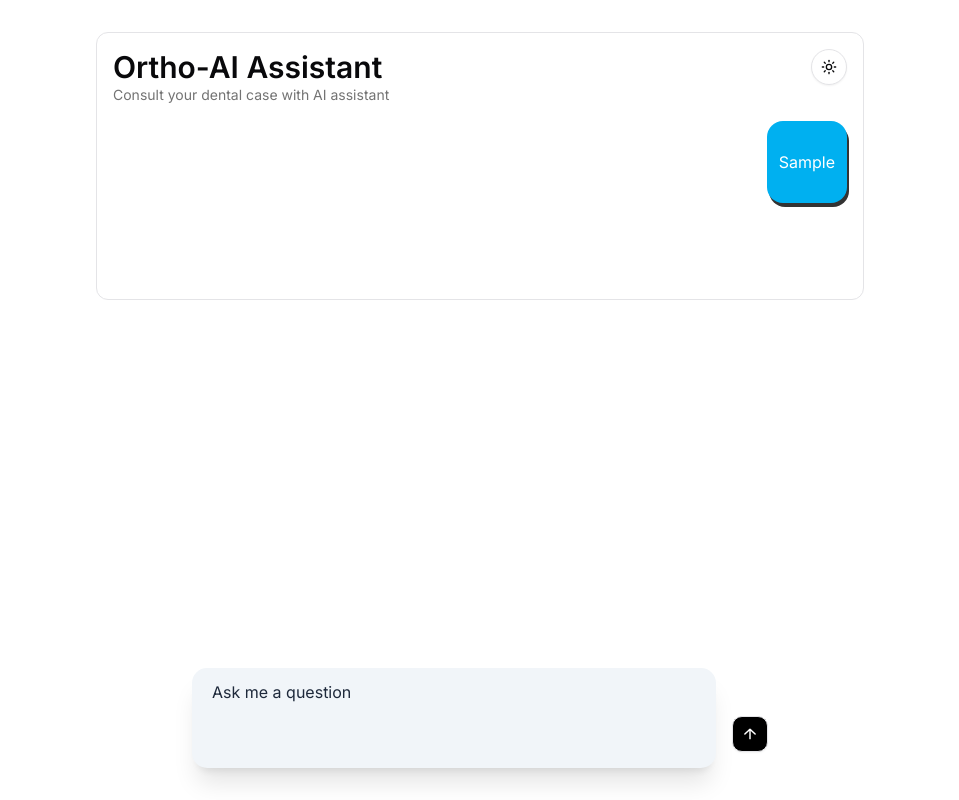
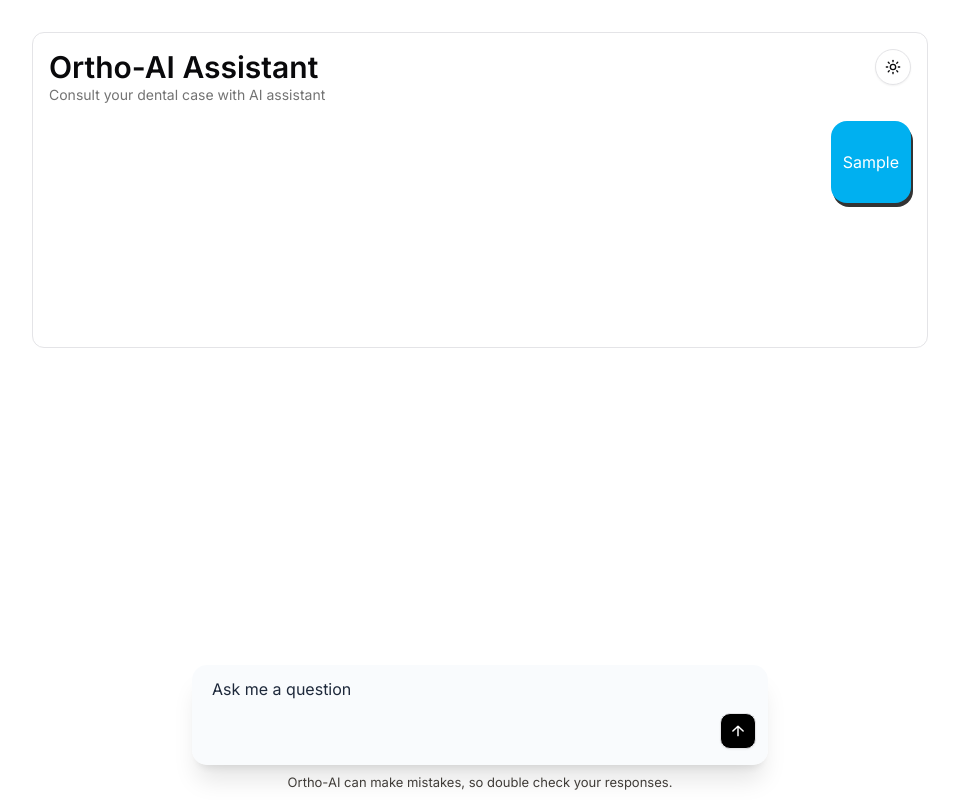
Before and after one commit to ahmadsidikrofi/Ortho-AI, a Next.js app: page / in a window 1280 px wide. Both pictures are taken after typing "Sample" into the empty fields and a click on the button 910 px from the left and 734 px from the top of the page. Shown: the whole page, without its empty margins (160-1119 px from the left). Built offline with nearby package versions, Linux system fonts and the light colour scheme; no server answers.

Commit message:
add: footer and a little animation

```diff
--- a/app/page.js
+++ b/app/page.js
@@ -9,9 +9,6 @@ export default function Home() {
       <div>
         <Chat />
       </div>
-      {/* <div className="px-5 fixed bottom-12">
-        <DarkModeToggle />
-      </div> */}
     </main>
   );
 }
--- a/components/Chat.js
+++ b/components/Chat.js
@@ -2,14 +2,14 @@
 import { useChat } from 'ai/react';
 import RenderMessage from './RenderMessage';
 import { CheckCircle, ClipboardText, PencilLine, Sparkle } from '@phosphor-icons/react';
-import { useState, useRef, useEffect } from 'react';
+import { useState } from 'react';
 import UserMessageBox from './UserMessageBox';
 import { Button } from "@/components/ui/button"
-import { ArrowUp, Loader2 } from 'lucide-react';
 import Header from './Header';
 import { TextShimmer } from './ui/text-shimmer';
 import EditorChat from './EditorChat';
 import { TextEffect } from './ui/text-effect';
+import { BorderTrail } from './ui/border-trail';
 
 export default function Chat() {
   const { messages, input, handleInputChange, handleSubmit, isLoading } = useChat();
@@ -42,15 +42,24 @@ export default function Chat() {
   }
 
   return (
-    <div className="flex flex-col w-full max-w-3xl mx-auto stretch border rounded-xl my-8 p-4">
+    <div className="flex flex-col w-full max-w-4xl mx-auto stretch border rounded-xl my-8 p-4 relative">
+      {isLoading ? (
+        <BorderTrail
+          style={{
+            boxShadow:
+              '0px 0px 60px 30px rgb(255 255 255 / 50%), 0 0 100px 60px rgb(0 0 0 / 50%), 0 0 140px 90px rgb(0 0 0 / 50%)',
+          }}
+          size={100}
+        />
+      ) : null}
       <Header />
       {messages.length === 0 ? (
         <div className="flex flex-col items-center justify-center text-center mt-20">
           <Sparkle size={60} className="text-blue-500 mb-4" />
-          <TextEffect per='word' as='h3' preset='blur' className="text-3xl text-gray-700">
+          <TextEffect preset='fade-in-blur' speedReveal={1.1} speedSegment={0.3} className="text-3xl text-gray-700">
             How can I assist you today?
           </TextEffect>
-          <TextEffect per='word' as='h3' preset='slide' className="text-sm text-gray-500">
+          <TextEffect per='char' as='h3' preset='fade' className="text-sm text-gray-500">
             Ask me anything about dental care, treatments, or patient cases.
           </TextEffect>
         </div>
@@ -61,11 +70,11 @@ export default function Chat() {
             const isAssistantMessage = m.role === 'assistant';
             // console.log(m.content)
             return (
-              <div key={m.id} className={`flex ${m.role === 'user' ? 'justify-end' : 'justify-start'} items-start max-sm:px-5 sm:px-5 lg:px-0`}>
+              <div key={m.id} className={`flex ${m.role === 'user' ? 'justify-end' : 'justify-start'} items-start max-sm:px-5 sm:px-5 lg:px-0 ${isLastMessage && 'mb-12'}`}>
                 {isAssistantMessage && (
                   <span className='mt-4 mx-4 max-sm:hidden'><Sparkle size={40} className='rounded-full border p-2' /></span>
                 )}
-                <div className={`flex flex-col max-w-[80%] ${isAssistantMessage ? 'max-sm:max-w-full' : ''}`}>
+                <div className={`flex flex-col  max-w-[80%] ${isAssistantMessage ? 'max-sm:max-w-full' : ''}`}>
                   <div className={`mt-4 p-3 ${isEditModeOn && editResponseMode === m.id ? '' : m.role === 'user' ? 'bg-[#00b0f0] text-white' : 'bg-blue-100 text-slate-800'} rounded-[16px] overflow-x-auto ${isEditModeOn && m.role === 'assistant' ? '' : 'shadow-component'}`}>
                     {isEditModeOn && editResponseMode === m.id ? (
                       <EditorChat editContent={editContent}/>
@@ -81,7 +90,7 @@ export default function Chat() {
                     )}
                   </div>
                   {m.role === 'assistant' && (
-                    <div className='flex'>
+                    <div className='flex mt-2'>
                       <Button variant='ghost' className='mx-1' onClick={() => onEditResponseMode(m.id, m.content)}>
                         <PencilLine /> Edit
                       </Button>
@@ -107,16 +116,7 @@ export default function Chat() {
 
       <div className='mt-20'>
         <form onSubmit={handleSubmit} className='fixed bottom-0 left-1/2 transform -translate-x-1/2 w-full max-w-xl'>
-          <div className='flex gap-4 items-center justify-center max-sm:px-5'>
-            <UserMessageBox setEditContent={setEditContent} input={input} handleInputChange={handleInputChange} handleSubmit={handleSubmit}/>
-            <Button onClick={handleSubmit} variant="outline" size="icon" className="rounded-[10px] dark:bg-white bg-black dark:hover:bg-gray-200 hover:bg-gray-700 p-4">
-              {isLoading ? (
-                <Loader2 className="animate-spin text-white dark:text-black" />
-              ) : (
-                <ArrowUp className='dark:text-black text-white hover:text-secondary-foreground scale-x-110' />
-              )}
-            </Button>
-          </div>
+          <UserMessageBox isLoading={isLoading} setEditContent={setEditContent} input={input} handleInputChange={handleInputChange} handleSubmit={handleSubmit}/>
         </form>
       </div>
     </div>
--- a/components/UserMessageBox.js
+++ b/components/UserMessageBox.js
@@ -1,4 +1,7 @@
-const UserMessageBox = ({ setEditContent, input, handleInputChange, handleSubmit }) => {
+import { ArrowUp, Loader2 } from "lucide-react";
+import { Button } from "./ui/button";
+
+const UserMessageBox = ({ setEditContent, input, handleInputChange, handleSubmit, isLoading }) => {
     const handleKeyPress = (e) => {
         const isMobileDevice = window.innerWidth <= 768
         if (e.key === 'Enter' && e.shiftKey) {
@@ -24,8 +27,10 @@ const UserMessageBox = ({ setEditContent, input, handleInputChange, handleSubmit
     }
 
     return (
+        <div className="">
+            <div className="relative flex w-full">
                 <textarea
-            className="flex-1 dark:bg-black bg-slate-100 dark:text-white text-slate-800 pt-3 pb-6 px-5 mb-8 rounded-[15px] shadow-xl mx-auto focus:outline-none focus:ring-0 placeholder:text-slate-800 dark:placeholder:text-stone-200 dark:caret-white caret-black resize-none scrollbar-hide"
+                    className="flex-1 dark:bg-black/40 bg-slate-100/40 backdrop-blur-md dark:text-white text-slate-800 pt-3 px-5 pr-14 rounded-[15px] shadow-xl mx-auto focus:outline-none focus:ring-0 placeholder:text-slate-800 dark:placeholder:text-stone-200 dark:caret-white caret-black resize-none scrollbar-hide"
                     value={input}
                     placeholder="Ask me a question"
                     onChange={(e) => {
@@ -40,6 +45,18 @@ const UserMessageBox = ({ setEditContent, input, handleInputChange, handleSubmit
                     }}
                 >
                 </textarea>
+                <Button onClick={handleSubmit} variant="outline" size="icon" className="absolute right-3 bottom-4 rounded-[10px] dark:bg-white bg-black dark:hover:bg-gray-200 hover:bg-gray-700 p-4">
+                    {isLoading ? (
+                        <Loader2 className="animate-spin text-white dark:text-black" />
+                    ) : (
+                        <ArrowUp className='dark:text-black text-white hover:text-secondary-foreground scale-x-110' />
+                    )}
+                </Button>
+            </div>
+            <footer className="mt-2 mb-2 flex justify-center">
+                <p className="text-[13px] text-stone-700">Ortho-AI can make mistakes, so double check your responses.</p>
+            </footer>
+        </div>
     )
 }
 export default UserMessageBox
--- /dev/null
+++ b/components/ui/border-trail.tsx
@@ -0,0 +1,43 @@
+'use client';
+import { cn } from '@/lib/utils';
+import { motion, Transition } from 'motion/react';
+
+export type BorderTrailProps = {
+  className?: string;
+  size?: number;
+  transition?: Transition;
+  onAnimationComplete?: () => void;
+  style?: React.CSSProperties;
+};
+
+export function BorderTrail({
+  className,
+  size = 60,
+  transition,
+  onAnimationComplete,
+  style,
+}: BorderTrailProps) {
+  const defaultTransition: Transition = {
+    repeat: Infinity,
+    duration: 5,
+    ease: 'linear',
+  };
+
+  return (
+    <div className='pointer-events-none absolute inset-0 rounded-[inherit] border border-transparent [mask-clip:padding-box,border-box] [mask-composite:intersect] [mask-image:linear-gradient(transparent,transparent),linear-gradient(#000,#000)]'>
+      <motion.div
+        className={cn('absolute aspect-square bg-zinc-500', className)}
+        style={{
+          width: size,
+          offsetPath: `rect(0 auto auto 0 round ${size}px)`,
+          ...style,
+        }}
+        animate={{
+          offsetDistance: ['0%', '100%'],
+        }}
+        transition={transition || defaultTransition}
+        onAnimationComplete={onAnimationComplete}
+      />
+    </div>
+  );
+}
```
Also changed, not shown: 1 other file (tests, documents, lock files or other folders). Lines whose indentation alone changed are shown as unchanged.
